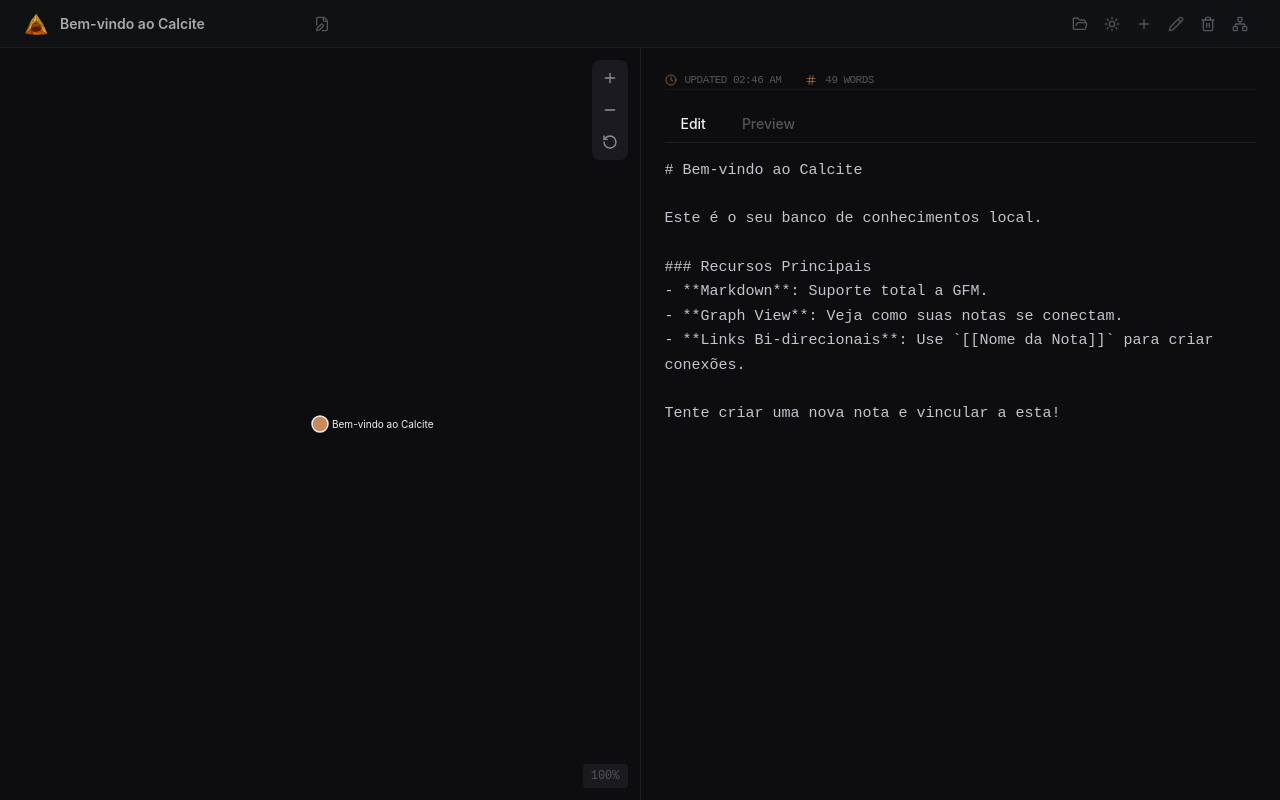
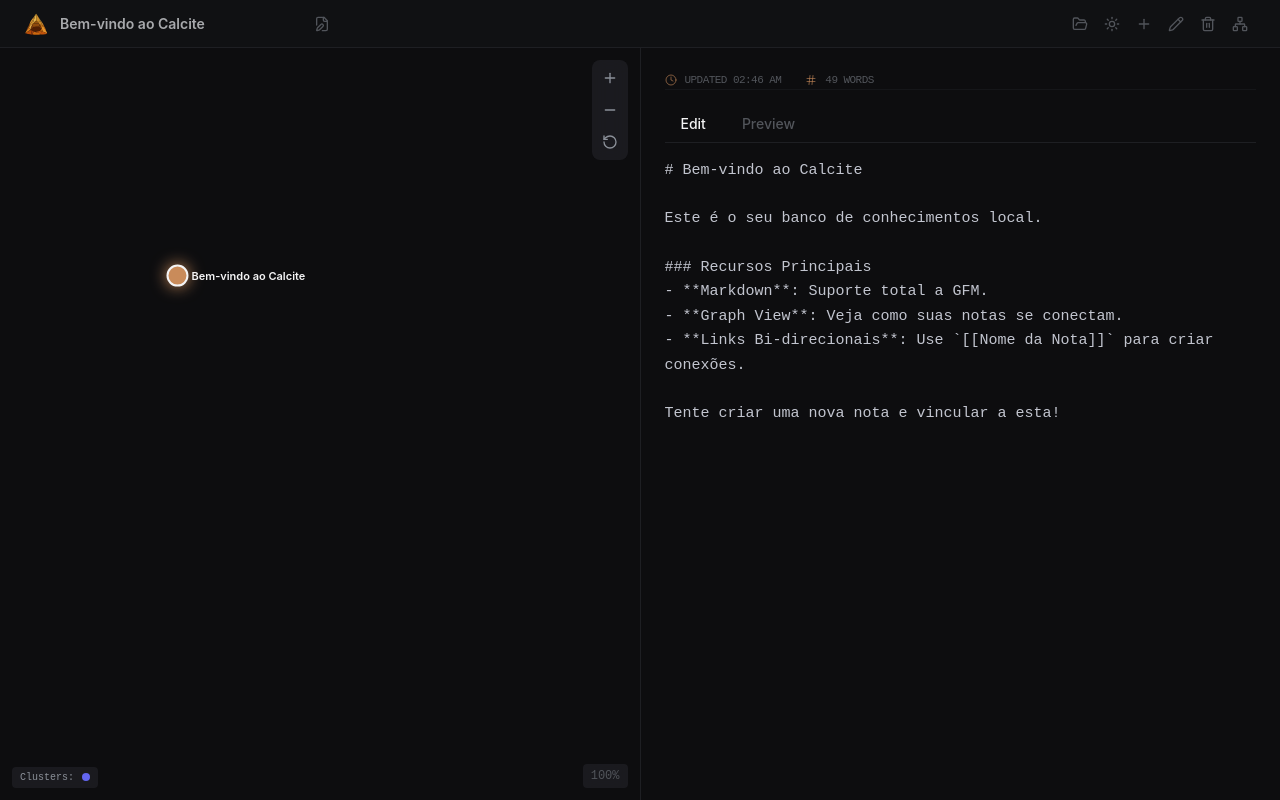
Before and after one commit to lucas-moraes/calcite-notes, a React (Vite) app: page / in a window 1280 px wide. Built offline with nearby package versions, Linux system fonts and the light colour scheme.

Commit message:
feat: implement disjoint force-directed graph with clusters

```diff
--- a/src/components/GraphView.tsx
+++ b/src/components/GraphView.tsx
@@ -1,7 +1,7 @@
-import { useEffect, useRef, useState } from 'react';
+import { useEffect, useRef, useState, useMemo } from 'react';
 import * as d3 from 'd3';
 import { GraphNode, GraphLink } from '../types';
-import { Plus, Minus, RotateCcw, Maximize2 } from 'lucide-react';
+import { Plus, Minus, RotateCcw } from 'lucide-react';
 
 interface GraphViewProps {
   nodes: GraphNode[];
@@ -10,11 +10,65 @@
   activeNodeId?: string;
 }
 
+const CLUSTER_COLORS = [
+  '#6366f1', // Indigo
+  '#22d3ee', // Cyan
+  '#f472b6', // Pink
+  '#34d399', // Emerald
+  '#fbbf24', // Amber
+  '#a78bfa', // Violet
+  '#fb7185', // Rose
+  '#2dd4bf', // Teal
+];
+
+function findClusters(nodes: GraphNode[], links: GraphLink[]): Map<string, number> {
+  const adjacency = new Map<string, Set<string>>();
+
+  nodes.forEach(n => adjacency.set(n.id, new Set()));
+  links.forEach(l => {
+    if (adjacency.has(l.source) && adjacency.has(l.target)) {
+      adjacency.get(l.source)!.add(l.target);
+      adjacency.get(l.target)!.add(l.source);
+    }
+  });
+
+  const visited = new Set<string>();
+  const clusterMap = new Map<string, number>();
+  let clusterId = 0;
+
+  nodes.forEach(node => {
+    if (visited.has(node.id)) return;
+
+    const queue = [node.id];
+    visited.add(node.id);
+    clusterMap.set(node.id, clusterId);
+
+    while (queue.length > 0) {
+      const current = queue.shift()!;
+      const neighbors = adjacency.get(current);
+      if (neighbors) {
+        neighbors.forEach(neighbor => {
+          if (!visited.has(neighbor)) {
+            visited.add(neighbor);
+            clusterMap.set(neighbor, clusterId);
+            queue.push(neighbor);
+          }
+        });
+      }
+    }
+    clusterId++;
+  });
+
+  return clusterMap;
+}
+
 export default function GraphView({ nodes, links, onNodeClick, activeNodeId }: GraphViewProps) {
   const svgRef = useRef<SVGSVGElement>(null);
   const containerRef = useRef<HTMLDivElement>(null);
   const zoomBehaviorRef = useRef<d3.ZoomBehavior<SVGSVGElement, unknown> | null>(null);
   const [zoom, setZoom] = useState(1);
+
+  const clusterMap = useMemo(() => findClusters(nodes, links), [nodes, links]);
 
   useEffect(() => {
     if (!svgRef.current || nodes.length === 0) return;
@@ -37,24 +91,72 @@
     zoomBehaviorRef.current = zoomBehavior;
     svg.call(zoomBehavior);
 
-    const simulation = d3.forceSimulation(nodes as any)
-      .force('link', d3.forceLink(links).id((d: any) => d.id).distance(100))
-      .force('charge', d3.forceManyBody().strength(-300))
-      .force('center', d3.forceCenter(width / 2, height / 2))
-      .force('x', d3.forceX(width / 2).strength(0.05))
-      .force('y', d3.forceY(height / 2).strength(0.05));
+    const nodesWithClusters = nodes.map(n => ({
+      ...n,
+      cluster: clusterMap.get(n.id) ?? -1
+    }));
+
+    const simulation = d3.forceSimulation(nodesWithClusters as any)
+      .force('link', d3.forceLink(links)
+        .id((d: any) => d.id)
+        .distance(80)
+        .strength(0.5))
+      .force('charge', d3.forceManyBody().strength(-200))
+      .force('collide', d3.forceCollide().radius(30))
+      .force('cluster', (alpha) => {
+        const clusterCenters = new Map<number, { x: number; y: number; count: number }>();
+
+        nodesWithClusters.forEach((d: any) => {
+          if (d.cluster === -1) return;
+          if (!clusterCenters.has(d.cluster)) {
+            clusterCenters.set(d.cluster, { x: 0, y: 0, count: 0 });
+          }
+          const center = clusterCenters.get(d.cluster)!;
+          center.x += d.x || 0;
+          center.y += d.y || 0;
+          center.count++;
+        });
+
+        clusterCenters.forEach((center, clusterId) => {
+          center.x /= center.count;
+          center.y /= center.count;
+        });
+
+        const clusterSpacing = 250;
+        const cols = Math.ceil(Math.sqrt(clusterCenters.size));
+
+        let col = 0, row = 0;
+        clusterCenters.forEach((center, clusterId) => {
+          const targetX = width / 2 + (col - cols / 2) * clusterSpacing;
+          const targetY = height / 2 + (row - cols / 2) * clusterSpacing;
+
+          nodesWithClusters.forEach((d: any) => {
+            if (d.cluster === clusterId) {
+              d.vx! += (targetX - center.x) * alpha * 0.1;
+              d.vy! += (targetY - center.y) * alpha * 0.1;
+            }
+          });
+
+          col++;
+          if (col >= cols) {
+            col = 0;
+            row++;
+          }
+        });
+      });
 
     const link = g.append('g')
       .selectAll('line')
       .data(links)
       .join('line')
       .attr('stroke', 'var(--color-base-600)')
-      .attr('stroke-opacity', 0.6)
-      .attr('stroke-width', 1);
+      .attr('stroke-opacity', 0.4)
+      .attr('stroke-width', 1.5)
+      .attr('stroke-dasharray', '4,4');
 
     const node = g.append('g')
       .selectAll('g')
-      .data(nodes)
+      .data(nodesWithClusters)
       .join('g')
       .attr('class', 'cursor-pointer')
       .call(d3.drag<any, any>()
@@ -67,24 +169,23 @@
       });
 
     node.append('circle')
-      .attr('r', (d) => (d.id === activeNodeId ? 8 : 5))
-      .attr('fill', (d) => (d.id === activeNodeId ? 'var(--color-accent)' : 'var(--color-base-400)'))
-      .attr('stroke', 'var(--color-base-200)')
-      .attr('stroke-width', 1.5)
-      .attr('class', 'transition-all duration-300')
-      .on('mouseenter', function() {
-        d3.select(this).attr('fill', 'var(--color-accent)').attr('r', 8);
+      .attr('r', (d: any) => (d.id === activeNodeId ? 10 : 6))
+      .attr('fill', (d: any) => {
+        if (d.id === activeNodeId) return 'var(--color-accent)';
+        if (d.cluster === -1) return 'var(--color-base-500)';
+        return CLUSTER_COLORS[d.cluster % CLUSTER_COLORS.length];
       })
-      .on('mouseleave', function(event, d) {
-        d3.select(this).attr('fill', d.id === activeNodeId ? 'var(--color-accent)' : 'var(--color-base-400)').attr('r', d.id === activeNodeId ? 8 : 5);
-      });
+      .attr('stroke', (d: any) => d.id === activeNodeId ? 'var(--color-base-100)' : 'transparent')
+      .attr('stroke-width', 2)
+      .style('filter', (d: any) => d.id === activeNodeId ? 'drop-shadow(0 0 8px var(--color-accent))' : 'none');
 
     node.append('text')
-      .attr('dx', 12)
+      .attr('dx', 14)
       .attr('dy', 4)
-      .text((d) => d.name)
-      .attr('fill', (d) => (d.id === activeNodeId ? 'var(--color-base-100)' : 'var(--color-base-500)'))
-      .attr('font-size', '10px')
+      .text((d: any) => d.name)
+      .attr('fill', (d: any) => (d.id === activeNodeId ? 'var(--color-base-100)' : 'var(--color-base-400)'))
+      .attr('font-size', '11px')
+      .attr('font-weight', (d: any) => d.id === activeNodeId ? '600' : '400')
       .attr('class', 'pointer-events-none select-none');
 
     simulation.on('tick', () => {
@@ -117,7 +218,6 @@
     const resizeObserver = new ResizeObserver(() => {
       const w = svgRef.current?.clientWidth || 0;
       const h = svgRef.current?.clientHeight || 0;
-      simulation.force('center', d3.forceCenter(w / 2, h / 2));
       simulation.alpha(0.3).restart();
     });
 
@@ -127,7 +227,7 @@
       simulation.stop();
       resizeObserver.disconnect();
     };
-  }, [nodes, links, activeNodeId, onNodeClick]);
+  }, [nodes, links, activeNodeId, onNodeClick, clusterMap]);
 
   const handleZoomIn = () => {
     if (!svgRef.current || !zoomBehaviorRef.current) return;
@@ -180,6 +280,15 @@
       <div className="absolute bottom-3 right-3 text-xs text-base-500 font-mono bg-base-800/80 backdrop-blur-sm px-2 py-1 rounded">
         {Math.round(zoom * 100)}%
       </div>
+
+      {/* Legend */}
+      <div className="absolute bottom-3 left-3 text-xs text-base-500 font-mono bg-base-800/80 backdrop-blur-sm px-2 py-1 rounded flex items-center gap-2">
+        <span className="text-[10px] text-base-400">Clusters:</span>
+        {CLUSTER_COLORS.slice(0, Math.min(clusterMap.size, 6)).map((color, i) => (
+          <span key={i} className="w-2 h-2 rounded-full" style={{ backgroundColor: color }} />
+        ))}
+        {clusterMap.size === 0 && <span className="text-base-500">No connections</span>}
+      </div>
     </div>
   );
 }
```
Also changed, not shown: 1 other file (tests, documents, lock files or other folders).
